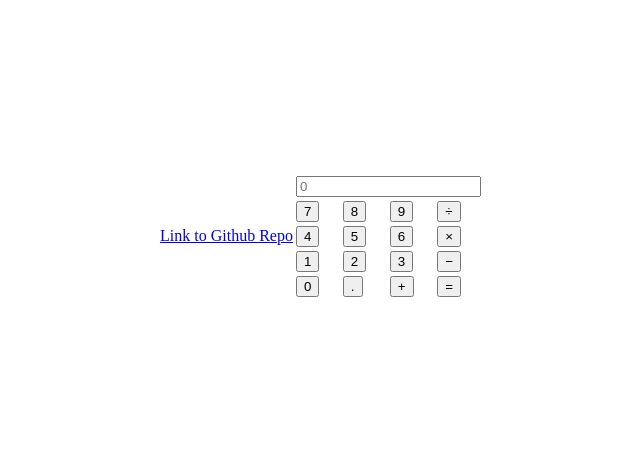
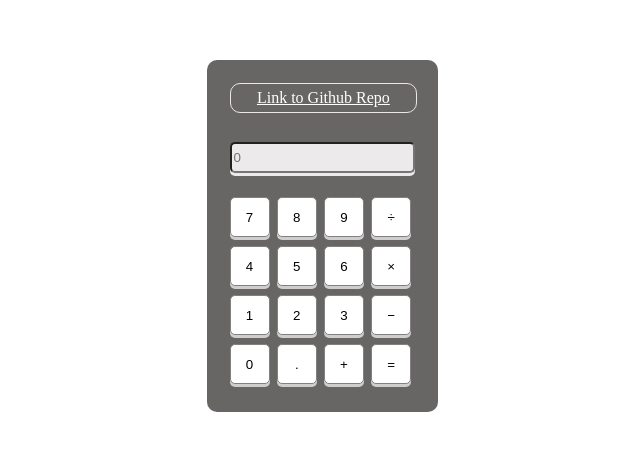
Before and after one commit to OLOWOOKEREISAAC/zuriCalulator, a plain HTML site: page index.html in a window 1280 px wide. Shown: the part 172-622 px from the top of the page, without its empty margins (318-958 px from the left). Drawn offline with Linux system fonts and the light colour scheme.

Commit message:
added more styling

```diff
--- a/index.html
+++ b/index.html
@@ -9,8 +9,13 @@
 </head>
 
 <body>
-    <a href="https://github.com/OLOWOOKEREISAAC/zuriCalulator"> Link to Github Repo</a>
-  <table >
+
+  <table class="container">
+    <tr>
+        <td colspan="4">
+            <a href="https://github.com/OLOWOOKEREISAAC/zuriCalulator"> Link to Github Repo</a>
+        </td>
+    </tr>
 
     <tr>
       <td colspan="4"> <input type="text" placeholder="0" id="display"/> </td>
--- a/style.css
+++ b/style.css
@@ -4,3 +4,39 @@ body{
     justify-content: center;
     align-items: center;
 }
+
+a{
+    color: white;
+    display: inline-block;
+    width: 95%;
+    text-align: center;
+    border: 1px solid rgb(236, 230, 230);
+    padding: 5px;
+    border-radius: 10px;
+}
+
+.container{
+    background-color: rgb(104, 101, 101);
+    padding: 20px;
+    border-radius: 10px;
+}
+
+#display{
+    height: 25px;
+    margin: 25px 0 20px 0;
+    border-radius: 5px;
+    background-color:  rgb(236, 234, 234);
+    box-shadow: 0px 3px rgb(236, 234, 234);
+
+}
+
+button{
+    height:40px;
+    width:40px;
+    background-color: white;
+    border: 0.5px solid rgb(128, 128, 128);
+    box-shadow: 0px 3px rgb(207, 205, 205);
+    border-radius: 5px;
+    margin-bottom: 5px;
+
+}
```
